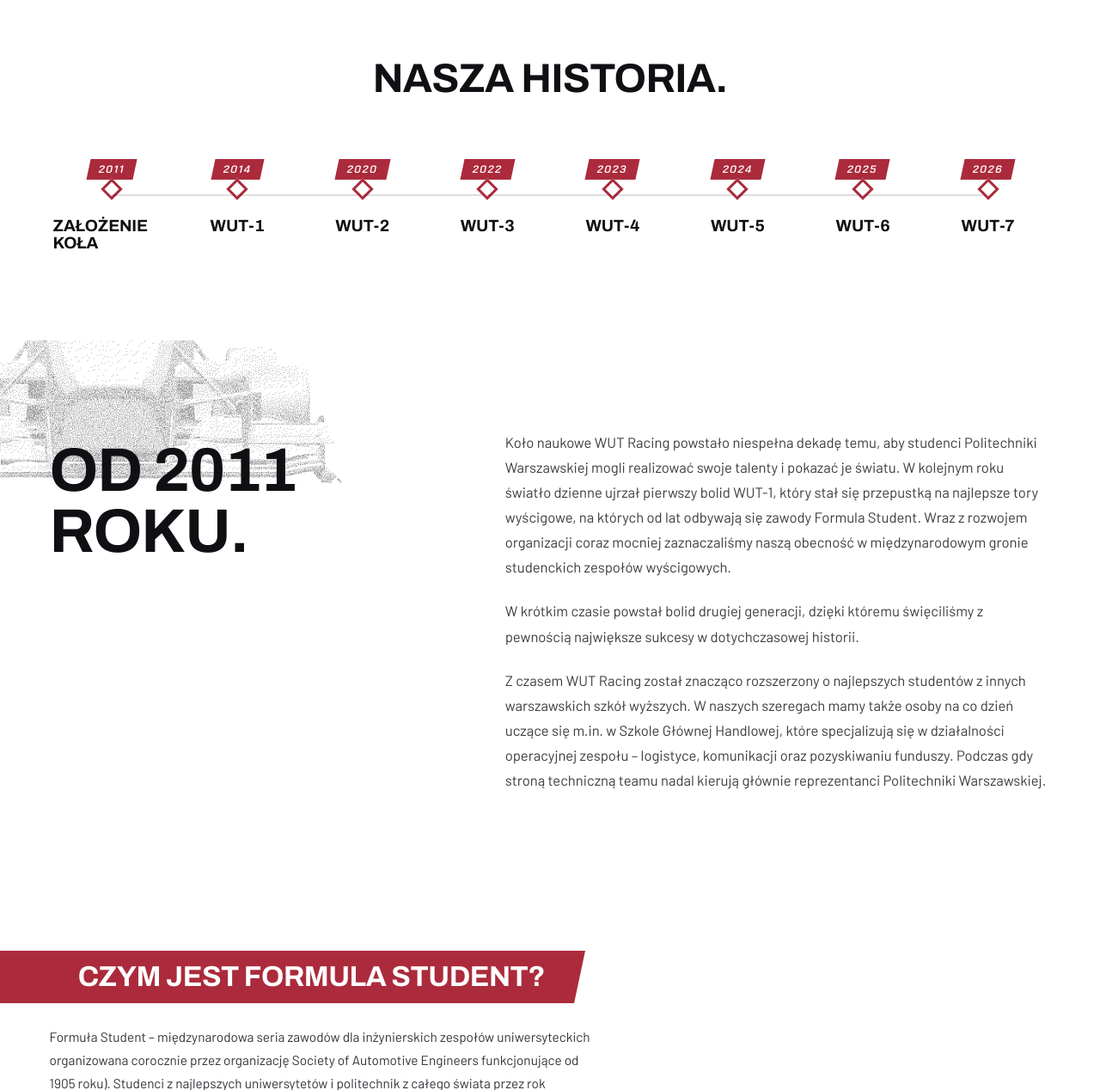
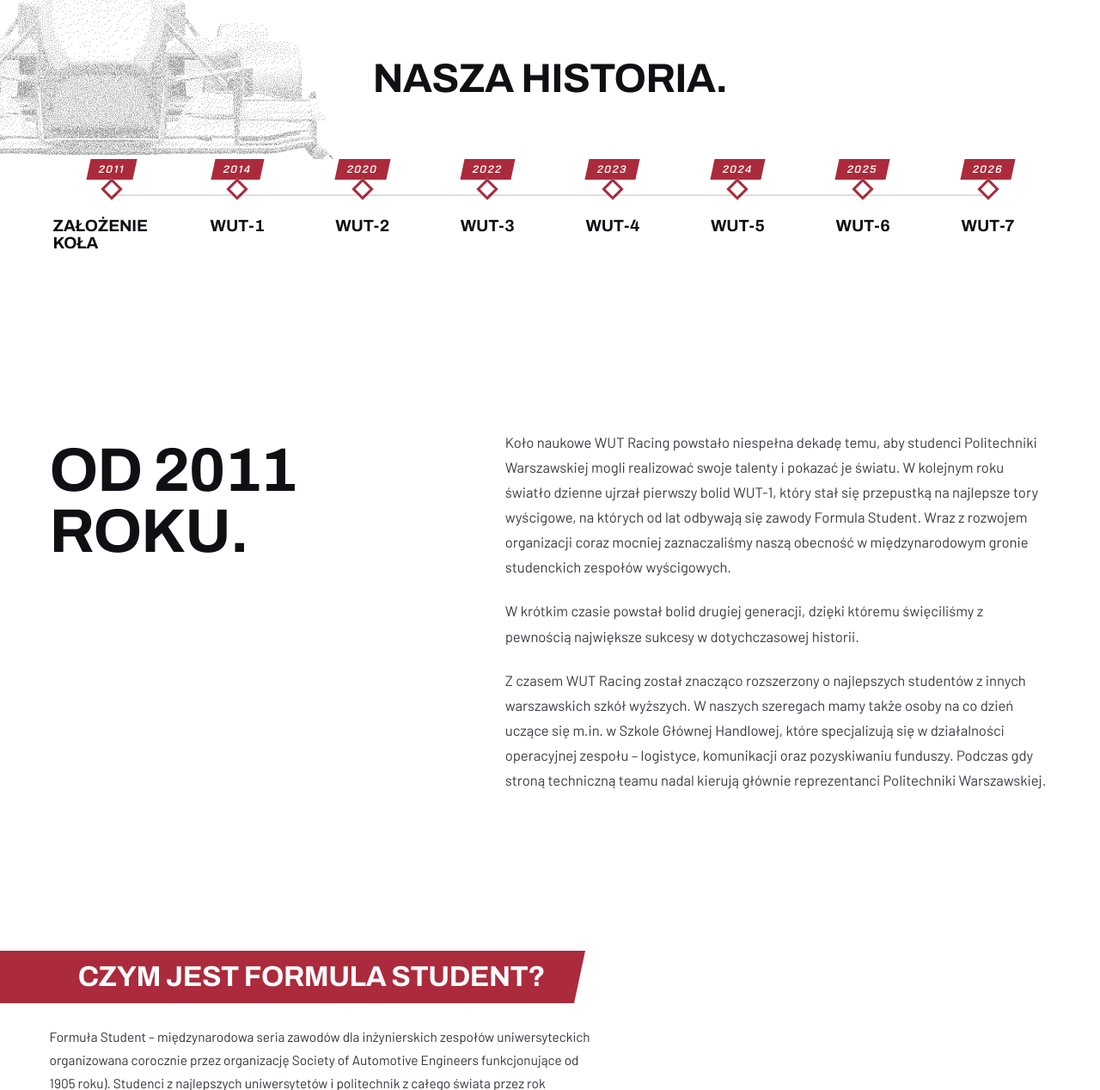
Before and after one commit to Jawski/wut, a PHP site: page /o-nas.html in a window 1280 px wide. Shown: the part 845-2113 px from the top of the page at 86% size. Run offline with PHP 8.4, Linux system fonts and the light colour scheme.

Commit message:
Kropkowany bolid na samej gorze bialego tla
Dekoracja siedziala na sekcji z opisem, czyli w srodku bialego obszaru,
przez co ciecie wypadalo w przypadkowym miejscu. Przeniesiona na sekcje
z osia czasu - pierwsza biala na podstronie - wiec ucina sie teraz gorna
krawedzia bialego tla. Maska wytapiajaca juz niepotrzebna.

```diff
--- a/css/main.css
+++ b/css/main.css
@@ -150,10 +150,7 @@ section { position: relative; }
 }
 .paper-deco-tl::before {
     top: 0; left: 0;
-    transform: translate(-26%, -52%);
-    /* krawedz sekcji ucinala bolid ostra kreska - u gory wytapiamy go do zera */
-    -webkit-mask-image: linear-gradient(180deg, transparent 0%, #000 42%);
-    mask-image: linear-gradient(180deg, transparent 0%, #000 42%);
+    transform: translate(-28%, -34%);
 }
 .paper-deco-br::after {
     bottom: 0; right: 0;
--- a/o-nas.html
+++ b/o-nas.html
@@ -67,7 +67,7 @@
 
     </section>
 
-    <section class="timeline">
+    <section class="timeline paper-deco-tl">
         <div class="timeline-inner">
             <div class="timeline-head reveal">
                 <span class="eyebrow" data-i18n="about.timelineEyebrow">Linia czasu</span>
@@ -111,7 +111,7 @@
         </div>
     </section>
 
-    <section class="about-intro paper-deco-tl" id="about-start">
+    <section class="about-intro" id="about-start">
         <div class="about-intro-inner">
         <div class="reveal">
             <span class="eyebrow" data-i18n="about.historyEyebrow">Historia koła</span>
```
